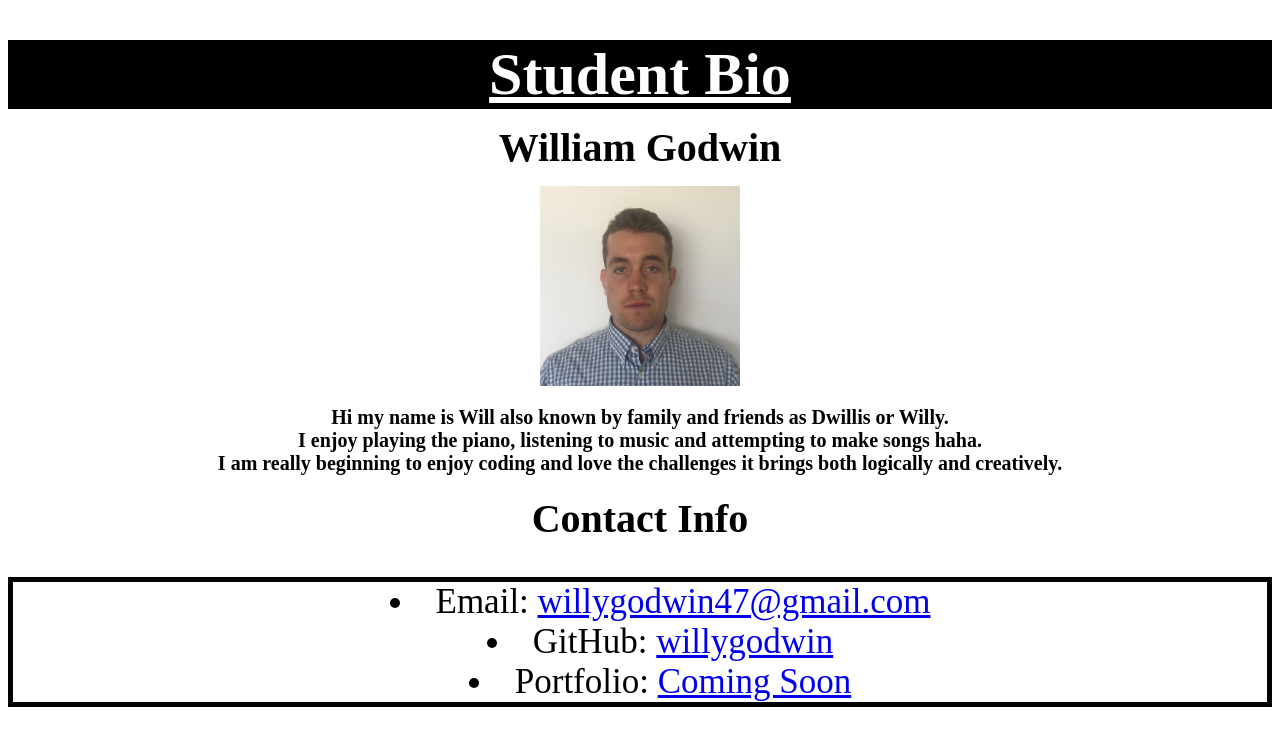
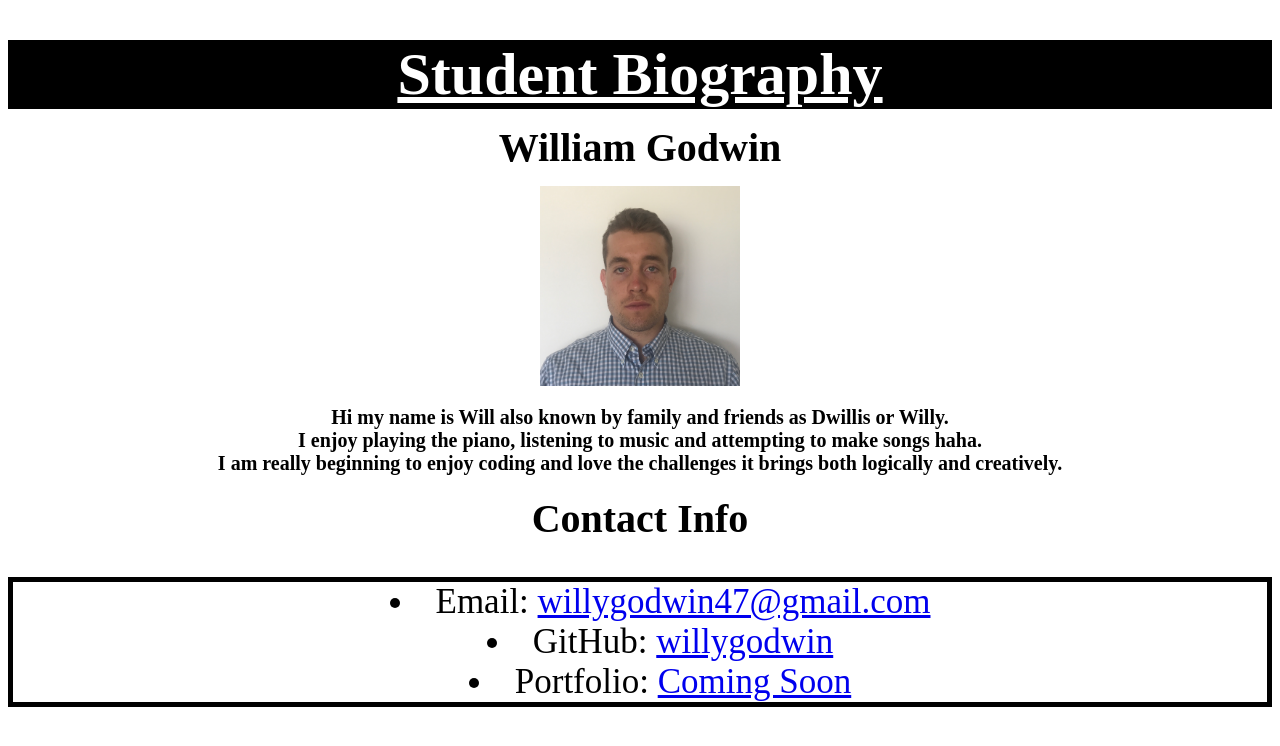
Before and after one commit to willygodwin/Bio, a plain HTML site: page index.html in a window 1280 px wide. Drawn offline with Linux system fonts and the light colour scheme.

Commit message:
Changed h1

```diff
--- a/index.html
+++ b/index.html
@@ -8,7 +8,7 @@
 
 </head>
 <body>
-    <div><h1>Student Bio</h1></div>
+    <div><h1>Student Biography</h1></div>
 
     <div><h2>William Godwin</h2></div>
 
```
